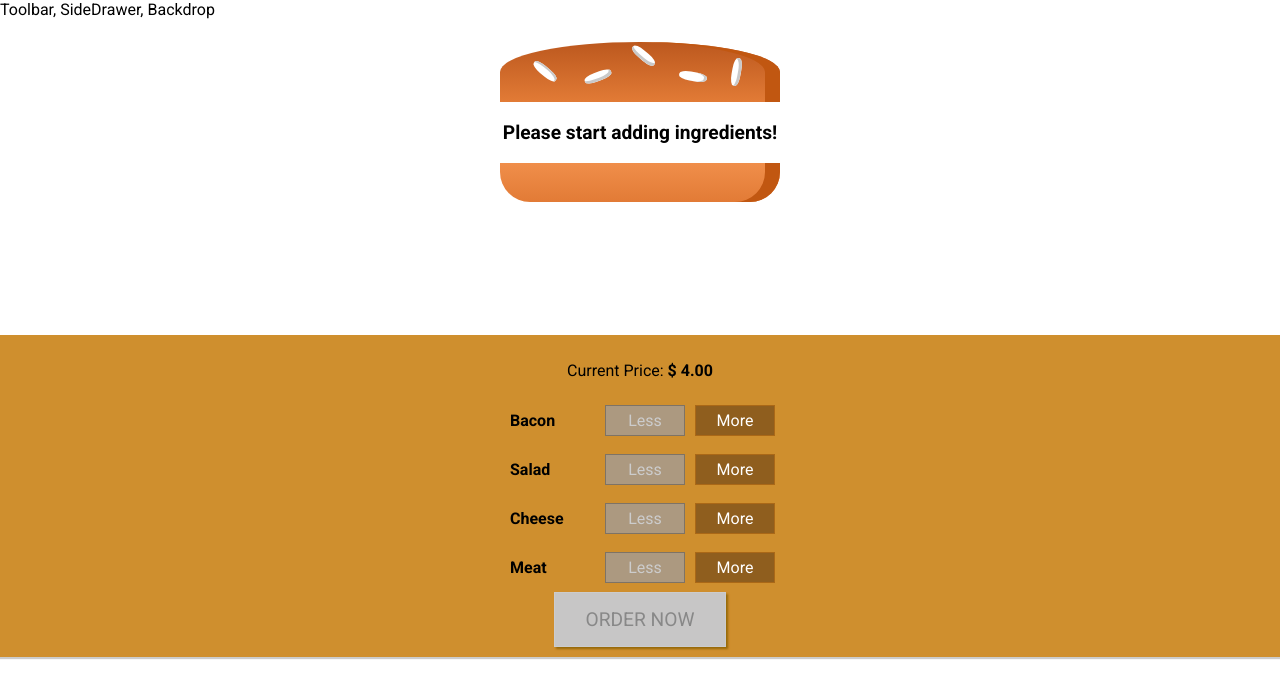
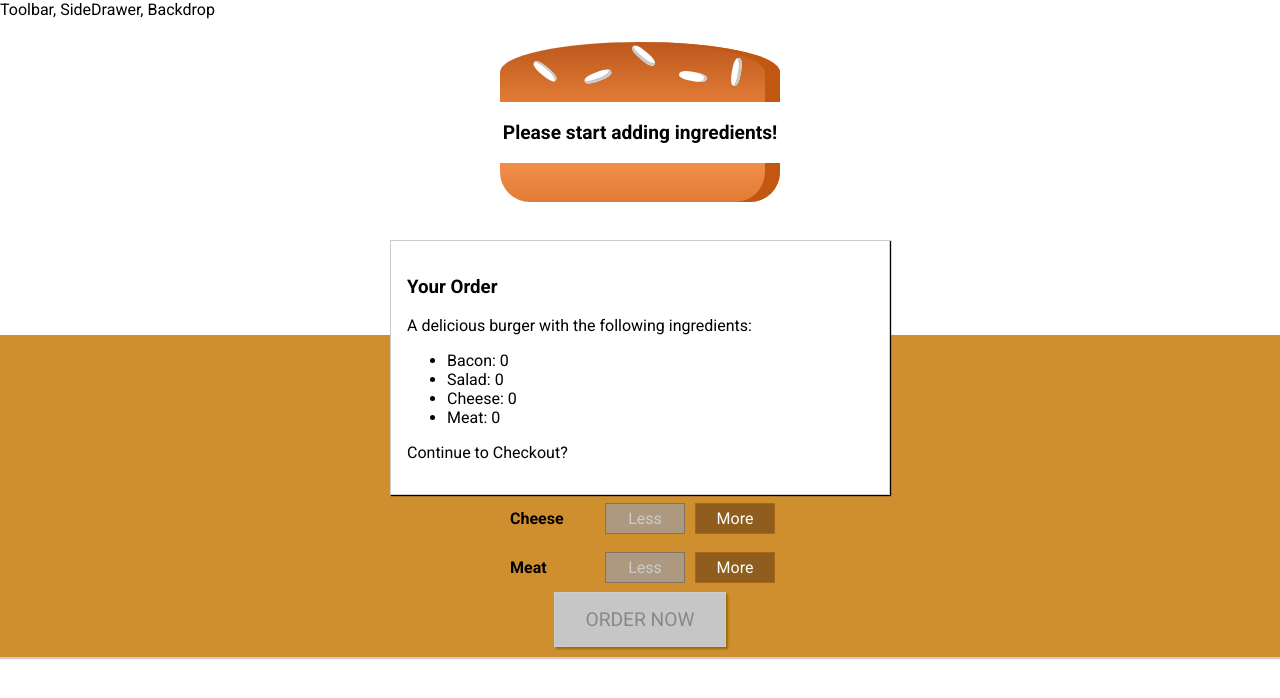
Before and after one commit to Jamerrone/react-16-the-complete-guide, a React app in the folder 8-the-burger-builder/: page / in a window 1280 px wide. Shown: the top 698 px of the page. Built offline with nearby package versions, Linux system fonts and the light colour scheme.

Commit message:
Update: creating the order summary modal

```diff
--- /dev/null
+++ b/8-the-burger-builder/src/components/Burger/OrderSummary/OrderSummary.js
@@ -0,0 +1,25 @@
+import React from 'react';
+
+import Aux from '../../../hoc/Aux';
+
+const orderSummary = props => {
+  const ingredientSummary = Object.keys(props.ingredients).map(igKey => {
+    return (
+      <li key={igKey}>
+        <span style={{ textTransform: 'capitalize' }}>{igKey}</span>:{' '}
+        {props.ingredients[igKey]}
+      </li>
+    );
+  });
+
+  return (
+    <Aux>
+      <h3>Your Order</h3>
+      <p>A delicious burger with the following ingredients:</p>
+      <ul>{ingredientSummary}</ul>
+      <p>Continue to Checkout?</p>
+    </Aux>
+  );
+};
+
+export default orderSummary;
--- /dev/null
+++ b/8-the-burger-builder/src/components/UI/Modal/Modal.css
@@ -0,0 +1,20 @@
+.Modal {
+  background-color: white;
+  border: 1px solid #ccc;
+  box-shadow: 1px 1px 1px black;
+  box-sizing: border-box;
+  left: 15%;
+  padding: 16px;
+  position: fixed;
+  top: 30%;
+  transition: all 0.3s ease-out;
+  width: 70%;
+  z-index: 500;
+}
+
+@media (min-width: 600px) {
+  .Modal {
+    left: calc(50% - 250px);
+    width: 500px;
+  }
+}
--- /dev/null
+++ b/8-the-burger-builder/src/components/UI/Modal/Modal.js
@@ -0,0 +1,7 @@
+import React from 'react';
+
+import classes from './Modal.css';
+
+const modal = props => <div className={classes.Modal}>{props.children}</div>;
+
+export default modal;
--- a/8-the-burger-builder/src/containers/BurgerBuilder/BurgerBuilder.js
+++ b/8-the-burger-builder/src/containers/BurgerBuilder/BurgerBuilder.js
@@ -3,6 +3,8 @@
 import Aux from '../../hoc/Aux';
 import Burger from '../../components/Burger/Burger';
 import BuildControls from '../../components/Burger/BuildControls/BuildControls';
+import Modal from '../../components/UI/Modal/Modal';
+import OrderSummary from '../../components/Burger/OrderSummary/OrderSummary';
 
 const INGREDIENT_PRICES = {
   bacon: 0.7,
@@ -85,6 +87,9 @@
 
     return (
       <Aux>
+        <Modal>
+          <OrderSummary ingredients={this.state.ingredients} />
+        </Modal>
         <Burger ingredients={this.state.ingredients} />
         <BuildControls
           disabled={disabledInfo}
```
Also changed, not shown: 8-the-burger-builder/src/components/UI/Backdrop/Backdrop.js (added).
